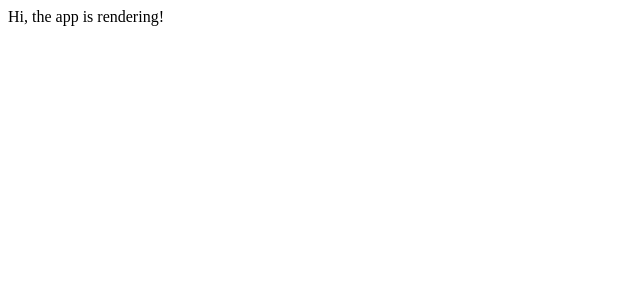
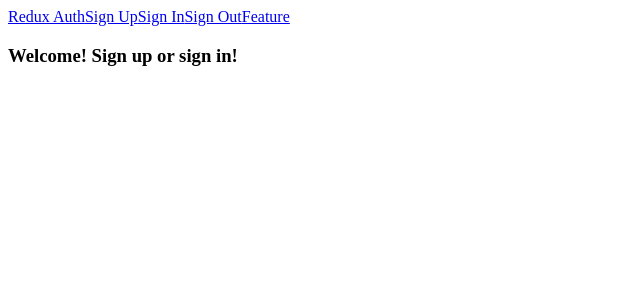
Before and after one commit to LoganAHart/auth-react-redux, a React (Create React App) app in the folder client/: page / in a window 1280 px wide. Shown: the top 300 px of the page, without its empty margins (0-640 px from the left). Built offline with nearby package versions, Linux system fonts and the light colour scheme.

Commit message:
Setup/start scaffolding core routes for client application

```diff
--- a/client/src/components/App.js
+++ b/client/src/components/App.js
@@ -1,9 +1,12 @@
 import React from 'react';
 
-export default () => {
+import Header from './Header';
+
+export default ({ children }) => {
   return (
     <div>
-      Hi, the app is rendering!
+      <Header />
+      {children}
     </div>
   );
 }
--- /dev/null
+++ b/client/src/components/Header.js
@@ -0,0 +1,18 @@
+import React, { Component } from 'react';
+import { Link } from 'react-router-dom';
+
+class Header extends Component {
+  render() {
+    return (
+      <div>
+        <Link to='/'>Redux Auth</Link>
+        <Link to='/signup'>Sign Up</Link>
+        <Link to='/signin'>Sign In</Link>
+        <Link to='/signout'>Sign Out</Link>
+        <Link to='/feature'>Feature</Link>
+      </div>
+    );
+  }
+}
+
+export default Header;
--- /dev/null
+++ b/client/src/components/Welcome.js
@@ -0,0 +1,5 @@
+import React from 'react';
+
+export default () => {
+  return <h3>Welcome! Sign up or sign in!</h3>;
+};
--- a/client/src/index.js
+++ b/client/src/index.js
@@ -1,9 +1,15 @@
 import React from 'react';
 import ReactDOM from 'react-dom';
+import { BrowserRouter, Route } from 'react-router-dom';
 
 import App from './components/App';
+import Welcome from './components/Welcome';
 
 ReactDOM.render(
-  <App />,
+  <BrowserRouter>
+    <App>
+      <Route path='/' exact component={Welcome} />
+    </App>
+  </BrowserRouter>,
   document.querySelector('#root')
 );
```
